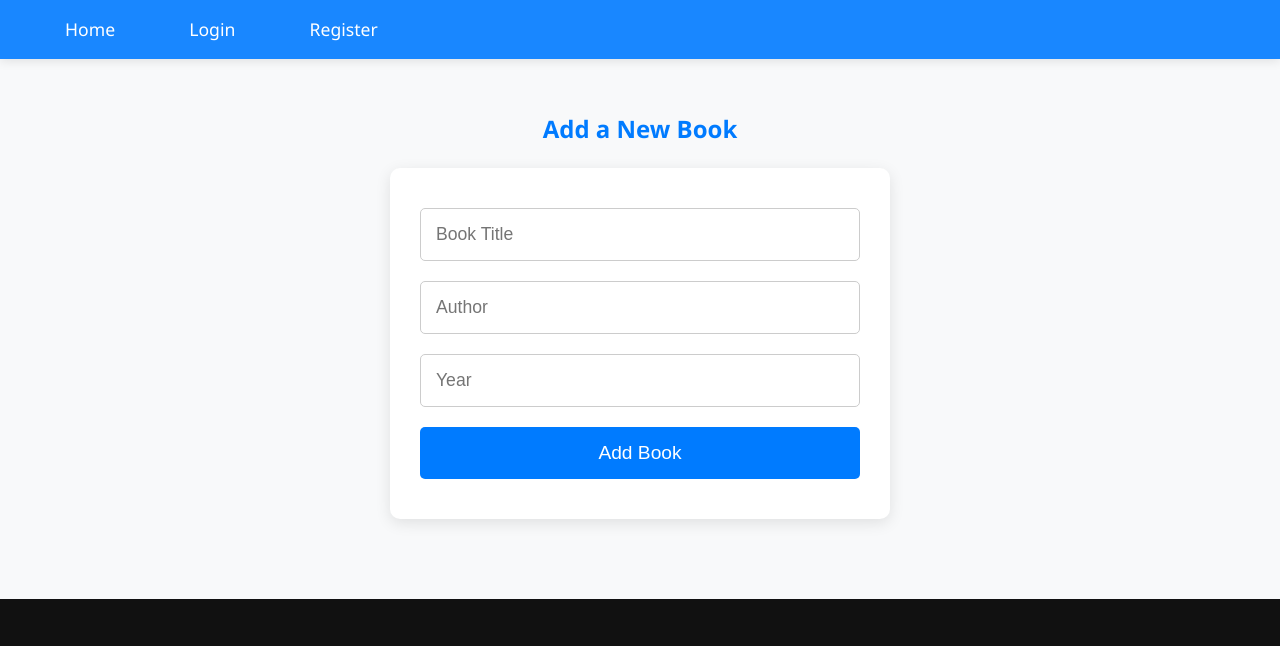
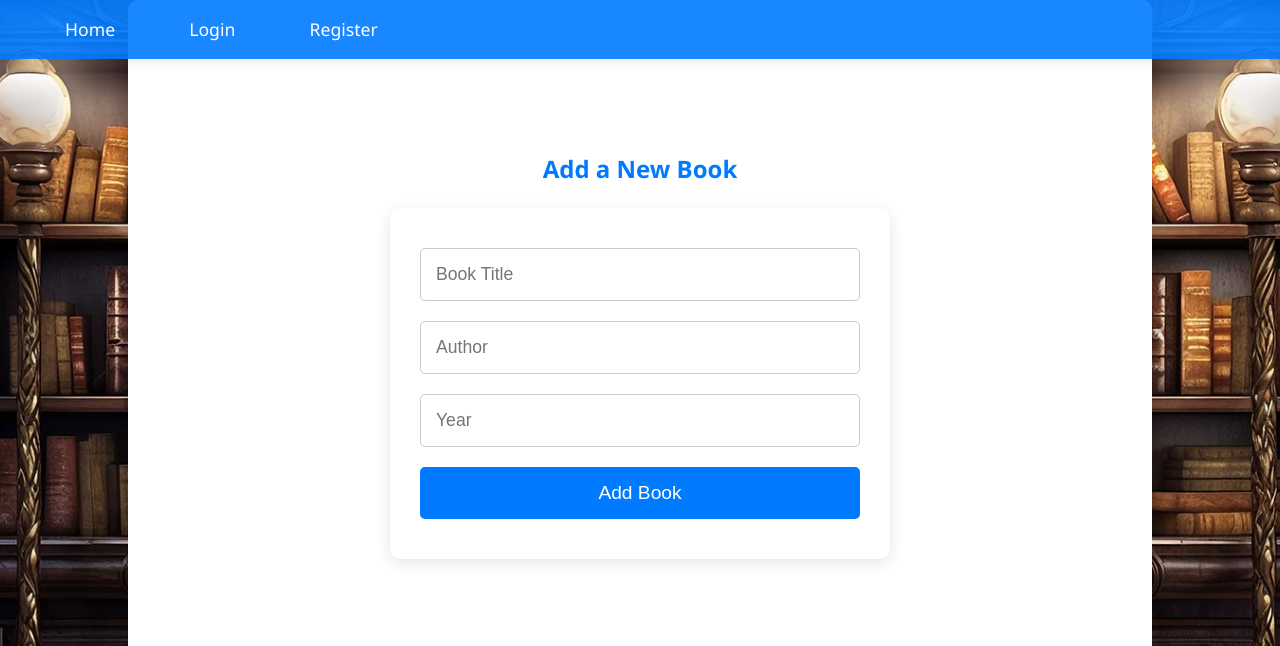
Before and after one commit to Lord80/LibraryManagementSystem, a Flask app: page /add_book in a window 1280 px wide. Shown: the top 646 px of the page. Run offline with Flask 3, Linux system fonts and the light colour scheme; some libraries are stand-ins or nearby versions.

Commit message:
updated css body

```diff
--- a/static/css/style.css
+++ b/static/css/style.css
@@ -6,25 +6,34 @@
 }
 
 body {
-    font-family: 'Segoe UI', Tahoma, Geneva, Verdana, sans-serif;
-    background-color: #f8f9fa;
-    color: #343a40;
-    line-height: 1.6;
-    margin: 0;
-    display: flex;
-    flex-direction: column;
-    min-height: 100vh;
-    animation: fadeIn 1s ease-in-out;
-}
-
-/* Background Image for Homepage */
-body.home {
-    background-image: url('https://www.transparenttextures.com/patterns/cubes.png'), url('https://images.unsplash.com/photo-1512820790803-7f3f85bb6d73');
+    background-image: url('/static/images/background_image.webp');
     background-size: cover;
     background-position: center;
     background-attachment: fixed;
-    color: #fff;
+    color: #343a40;
+    font-family: 'Segoe UI', Tahoma, Geneva, Verdana, sans-serif;
+    line-height: 1.6;
+    margin: 0;
+    padding: 0;
+    display: flex;
+    flex-direction: column;
+    min-height: 100vh; /* Ensure full viewport height */
 }
+
+.content-container {
+    background: #ffffff; /* Fully white background */
+    width: 80%;
+    max-width: 1200px; /* Adjust max width */
+    padding: 40px;
+    border-radius: 10px;
+    box-shadow: 0 4px 15px rgba(0, 0, 0, 0.1);
+    margin: auto; /* Centers it within flexbox */
+    flex-grow: 1; /* Pushes footer to the bottom */
+    display: flex;
+    flex-direction: column;
+}
+
+
 
 h1, h2 {
     color: #007bff;
@@ -69,6 +78,9 @@ main {
     margin-right: auto;
     flex-grow: 1;
     animation: fadeInUp 1s ease-out;
+    width: 100%;
+    max-width: 100%;
+    height: 700px;
 }
 
 /* Form Styles */
@@ -169,14 +181,13 @@ table a:hover {
 }
 
 /* Footer */
-/* Container for footer */
 .container-footer {
-    margin: 0;
-    padding: 40px 0;
-    display: flex;
-    flex-wrap: wrap;
-    justify-content: space-between;
+    width: 100%;
     background: #111;
+    padding: 40px 20px;
+    position: relative;
+    bottom: 0;
+    left: 0;
 }
 
 /* Footer Row for flexible layout */
@@ -225,8 +236,14 @@ table a:hover {
 }
 
 .footer-social-network-icons img {
-    width: 20px;
+    width: 20px; /* Adjust the width as needed */
+    height: 20px; /* Adjust the height as needed */
     margin: 0 5px;
+    transition: transform 0.3s ease; /* Optional: Add a smooth hover effect */
+}
+
+.footer-social-network-icons img:hover {
+    transform: scale(1.2); /* Optional: Slightly enlarge icons on hover */
 }
 
 .link-email-footer {
@@ -248,3 +265,7 @@ table a:hover {
         margin: 15px 0;
     }
 }
+.failory-logo-image {
+    width: 100px; /* Adjust the width as needed */
+    height: auto; /* Maintain aspect ratio */
+}
--- a/templates/base.html
+++ b/templates/base.html
@@ -18,9 +18,12 @@
         {% endif %}
     </nav>
 
-    <main>
-        {% block content %}{% endblock %}
-    </main>
+    <div class="content-container">
+        <main>
+            {% block content %}{% endblock %}
+        </main>
+    </div>
+
 
     <!-- Footer -->
     <div class="container-footer w-container" style="background: #111;">
```
Also changed, not shown: static/images/background_image.webp (added).
